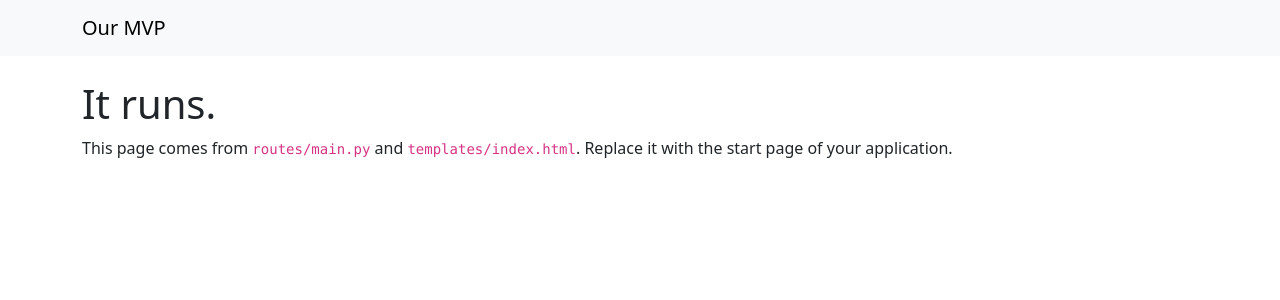
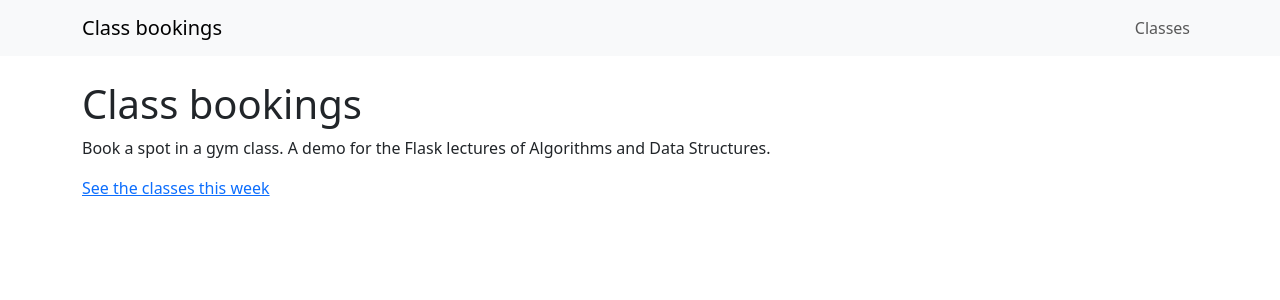
Before and after one commit to Projects-DBS-ADS-2627/flask-demo, a Flask app: page / in a window 1280 px wide. Shown: the top 300 px of the page. Run offline with Flask 3, Linux system fonts and the light colour scheme; parts of the project's set-up code (start-up, migrations or seed data) failed here and were passed over.

Commit message:
Step 1: a route and a template, data still in a list

```diff
--- a/app.py
+++ b/app.py
@@ -11,6 +11,7 @@ from flask import Flask, render_template
 from config import Config
 from models import db
 from routes.main import bp as main_bp
+from routes.classes import bp as classes_bp
 
 app = Flask(__name__)
 app.config.from_object(Config)
@@ -18,6 +19,7 @@ db.init_app(app)
 
 # Every file in routes/ is registered here, one line each.
 app.register_blueprint(main_bp)
+app.register_blueprint(classes_bp)
 
 
 @app.errorhandler(404)
--- /dev/null
+++ b/routes/classes.py
@@ -0,0 +1,26 @@
+"""The controller for the gym classes.
+
+Step 1: no database yet. The data is a list of dicts with the same fields the
+table will have in step 2, so the template does not change when the database
+arrives.
+"""
+
+from datetime import datetime
+
+from flask import Blueprint, render_template
+
+bp = Blueprint("classes", __name__)
+
+CLASSES = [
+    {"id": 1, "name": "Spinning", "starts_at": datetime(2026, 10, 21, 18, 0),
+     "capacity": 12, "bookings": ["Lotte", "Ward", "Amira"]},
+    {"id": 2, "name": "Yoga", "starts_at": datetime(2026, 10, 22, 7, 30),
+     "capacity": 8, "bookings": ["Ward"]},
+    {"id": 3, "name": "Boxing", "starts_at": datetime(2026, 10, 23, 19, 0),
+     "capacity": 10, "bookings": []},
+]
+
+
+@bp.route("/classes")
+def class_list():
+    return render_template("classes.html", classes=CLASSES)
--- a/templates/base.html
+++ b/templates/base.html
@@ -3,15 +3,17 @@
 <head>
   <meta charset="utf-8">
   <meta name="viewport" content="width=device-width, initial-scale=1">
-  <title>{% block title %}Our MVP{% endblock %}</title>
+  <title>{% block title %}Class bookings{% endblock %}</title>
   <link href="https://cdn.jsdelivr.net/npm/bootstrap@5/dist/css/bootstrap.min.css" rel="stylesheet">
   <link href="{{ url_for('static', filename='css/style.css') }}" rel="stylesheet">
 </head>
 <body>
   <nav class="navbar navbar-expand bg-body-tertiary mb-4">
     <div class="container">
-      <a class="navbar-brand" href="{{ url_for('main.home') }}">Our MVP</a>
-      {# your menu: one <a class="nav-link"> per page #}
+      <a class="navbar-brand" href="{{ url_for('main.home') }}">Class bookings</a>
+      <div class="navbar-nav">
+        <a class="nav-link" href="{{ url_for('classes.class_list') }}">Classes</a>
+      </div>
     </div>
   </nav>
 
--- a/templates/index.html
+++ b/templates/index.html
@@ -1,7 +1,7 @@
 {% extends "base.html" %}
 
 {% block content %}
-  <h1>It runs.</h1>
-  <p>This page comes from <code>routes/main.py</code> and <code>templates/index.html</code>.
-     Replace it with the start page of your application.</p>
+  <h1>Class bookings</h1>
+  <p>Book a spot in a gym class. A demo for the Flask lectures of Algorithms and Data Structures.</p>
+  <p><a href="{{ url_for('classes.class_list') }}">See the classes this week</a></p>
 {% endblock %}
```
Also changed, not shown: templates/classes.html (added, +17 -0 lines).
